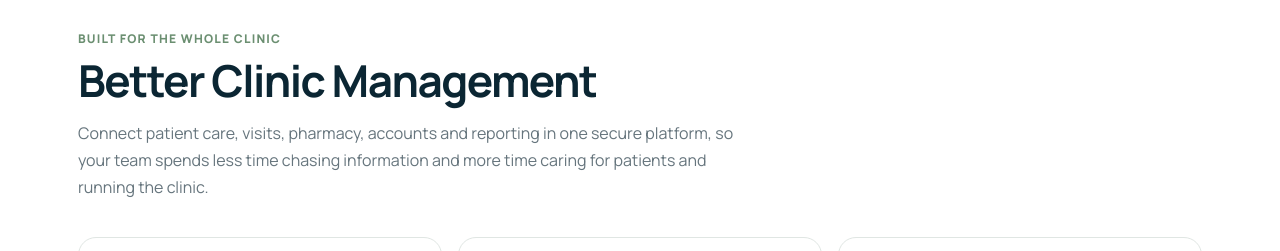
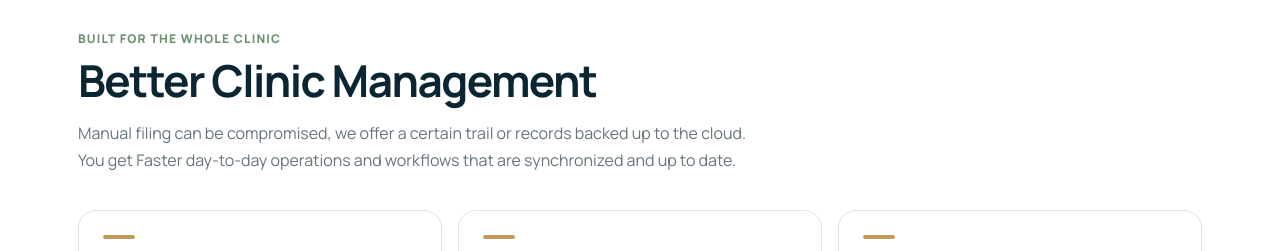
Before and after one commit to violetkimani77-ux/clinic-management-system, a Next.js app: page / in a window 1280 px wide. Shown: the part 860-1111 px from the top of the page. Built offline with nearby package versions, Linux system fonts and the light colour scheme.

Commit message:
copy: refine capabilities section supporting copy

```diff
--- a/app/page.tsx
+++ b/app/page.tsx
@@ -40,7 +40,7 @@ export default function HomePage() {
   return <main className={`${styles.page} ${landingTheme.theme} ${manrope.variable}`}>
     <nav className={styles.nav} aria-label="Public navigation"><Link href="/" className={styles.brand} aria-label="Heri CMS — Clinic Management System"><span className={styles.brandName}><span className={styles.brandHeri}>Heri</span><span className={styles.brandCms}> CMS</span></span><span className={styles.brandSubtitle}>CLINIC MANAGEMENT SYSTEM</span></Link><div className={styles.navActions}><Link href="#capabilities" className={styles.navLink}>Capabilities</Link><Link href="#showcase" className={styles.navLink}>Product</Link><Link href="#security" className={styles.navLink}>Security</Link><Link href="#trial" className={styles.navLink}>Free trial</Link><Link href="/login" className={styles.primaryButton}>CMS Portal Sign in</Link></div></nav>
     <section className={styles.hero}><div className={styles.heroCopy}><p className={styles.eyebrow}>Heri CMS · Clinic Management System</p><h1 className={styles.heroTitle}>One secure platform for your clinic operations</h1><p className={styles.heroText}>A focused management platform for clinics that need dependable patient, visit, pharmacy, accounts and reporting workflows without sacrificing security or operational control.</p><div className={styles.heroActions}><Link href="/trial" className={styles.primaryButton}>Start Your 4-Day Free Trial</Link></div><div className={styles.trustIndicators} aria-label="Trial benefits"><span><b aria-hidden="true">✓</b> No credit card</span><span><b aria-hidden="true">✓</b> Setup in minutes</span><span><b aria-hidden="true">✓</b> Secure &amp; private</span></div></div><ProductPreview /></section>
-    <section id="capabilities" className={styles.section}><div className={styles.sectionInner}><div className={styles.sectionIntro}><p className={styles.sectionKicker}>Built for the whole clinic</p><h2 className={styles.sectionTitle}>Better Clinic Management</h2><p className={styles.sectionText}>Connect patient care, visits, pharmacy, accounts and reporting in one secure platform, so your team spends less time chasing information and more time caring for patients and running the clinic.</p></div><div className={styles.cards}>{modules.map((module) => <article key={module.title} className={styles.card}><div className={styles.cardAccent} aria-hidden="true" /><h3 className={styles.cardTitle}>{module.title}</h3><p className={styles.cardText}>{module.text}</p></article>)}</div></div></section>
+    <section id="capabilities" className={styles.section}><div className={styles.sectionInner}><div className={styles.sectionIntro}><p className={styles.sectionKicker}>Built for the whole clinic</p><h2 className={styles.sectionTitle}>Better Clinic Management</h2><p className={styles.sectionText}>Manual filing can be compromised, we offer a certain trail or records backed up to the cloud. You get Faster day-to-day operations and workflows that are synchronized and up to date.</p></div><div className={styles.cards}>{modules.map((module) => <article key={module.title} className={styles.card}><div className={styles.cardAccent} aria-hidden="true" /><h3 className={styles.cardTitle}>{module.title}</h3><p className={styles.cardText}>{module.text}</p></article>)}</div></div></section>
     <section id="showcase" className={videoStyles.showcase}><div className={videoStyles.inner}><div className={videoStyles.intro}><p className={videoStyles.kicker}>See Heri CMS in action</p><h2 className={videoStyles.title}>A closer look at the workspace your team will use every day.</h2><p className={videoStyles.text}>See how the Heri CMS dashboard brings clinic activity, patient workflows and operational visibility together in one focused workspace.</p></div><div className={videoStyles.browser}><div className={videoStyles.chrome}><span className={videoStyles.dots}><i /><i /><i /></span><span>Heri CMS · Product showcase</span><span className={videoStyles.badge}>Live workspace</span></div><video className={videoStyles.video} src="/hero-dashboard.mp4" autoPlay muted loop playsInline preload="auto" aria-label="Animated Heri CMS dashboard product showcase"><source src="/hero-dashboard.mp4" type="video/mp4" /></video></div></div></section>
     <section id="security" className={`${styles.section} ${styles.security}`}><div className={styles.sectionInner}><div><p className={styles.sectionKicker}>Security by design</p><h2 className={styles.sectionTitle}>Protection that helps your data stay secure, controlled and accountable.</h2><p className={styles.sectionText}>Heri CMS combines practical security controls with clinic operations, helping protect sensitive information while making access easier to manage as your team grows.</p></div><div className={styles.securityList}>{securityItems.map((item, index) => <div key={item.feature} className={styles.securityItem}><span aria-hidden="true">0{index + 1}</span><div><strong>{item.benefit}</strong><h3>{item.feature}</h3><p>{item.detail}</p></div></div>)}</div></div></section>
     <section id="trial" className={`${styles.section} ${styles.cta}`}><div className={styles.sectionInner}><div className={styles.sectionIntro}><p className={styles.sectionKicker}>Evaluate it in your own workflow</p><h2 className={styles.sectionTitle}>Start Your 4-Day Free Trial.</h2><p className={styles.sectionText}>Create a trial workspace for your clinic and start evaluating the core workflows, roles, security controls and reporting before making a commitment.</p><p className={styles.sectionText}>No credit card is required for the trial.</p></div><div className={`${styles.heroActions} ${styles.ctaActions}`}><a href="mailto:invest@investit.click" className={styles.primaryButton}>Talk to our Team</a><Link href="/login" className={styles.secondaryButton}>Existing staff sign in</Link></div></div></section>
```
